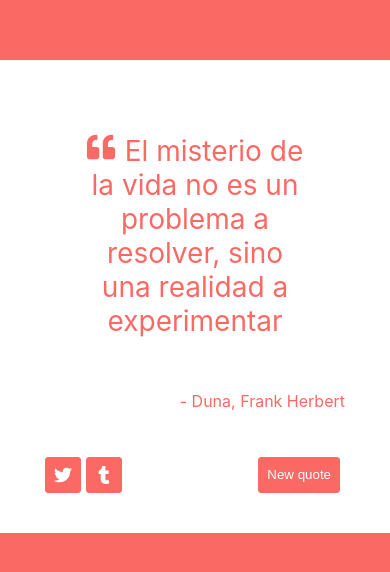
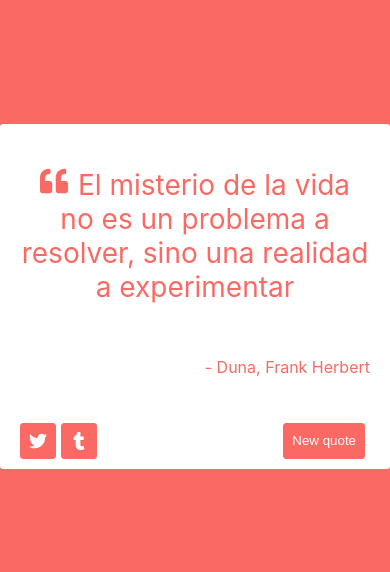
Before and after one commit to BrianPelaez/quotesGenerator, a React (Create React App) app: page / in a window 390 px wide. Shown: the part 126-698 px from the top of the page. Built offline with nearby package versions, Linux system fonts and the light colour scheme.

Commit message:
Responsive fix

```diff
--- a/src/index.css
+++ b/src/index.css
@@ -35,14 +35,15 @@ body {
 }
 
 #quote-box {
+  width: auto;
   background-color: #fff;
-  max-width: 550px;
+  max-width: 600px;
   padding: 40px 50px;
   border-radius: 3px;
 }
 
 .container-info {
-  width: 450px;
+  width: 600px;
 }
 svg {
   margin-right: 10px;
@@ -107,8 +108,9 @@ svg {
   html,
   body,
   #root{
-    width: 100% !important;
+    width: 100%;
     height: 100%;
+
     display: flex;
     justify-content: center;
     align-items: center;
@@ -116,9 +118,31 @@ svg {
   #quote-box,
   .buttons,
   .container-info{
-    max-width: 300px;
-
+    max-width: 500px;
+    width: auto;
   }
 
 
 }
+
+@media screen and (max-width: 638px){
+
+
+  #quote-box,
+  .buttons,
+  .container-info{
+    max-width: 400px;
+    width: auto;
+  }
+
+  #quote-box{
+    padding: 10px 20px;
+  }
+
+  blockquote{
+    padding: 0;
+    margin: 0;
+  }
+
+
+}
```
